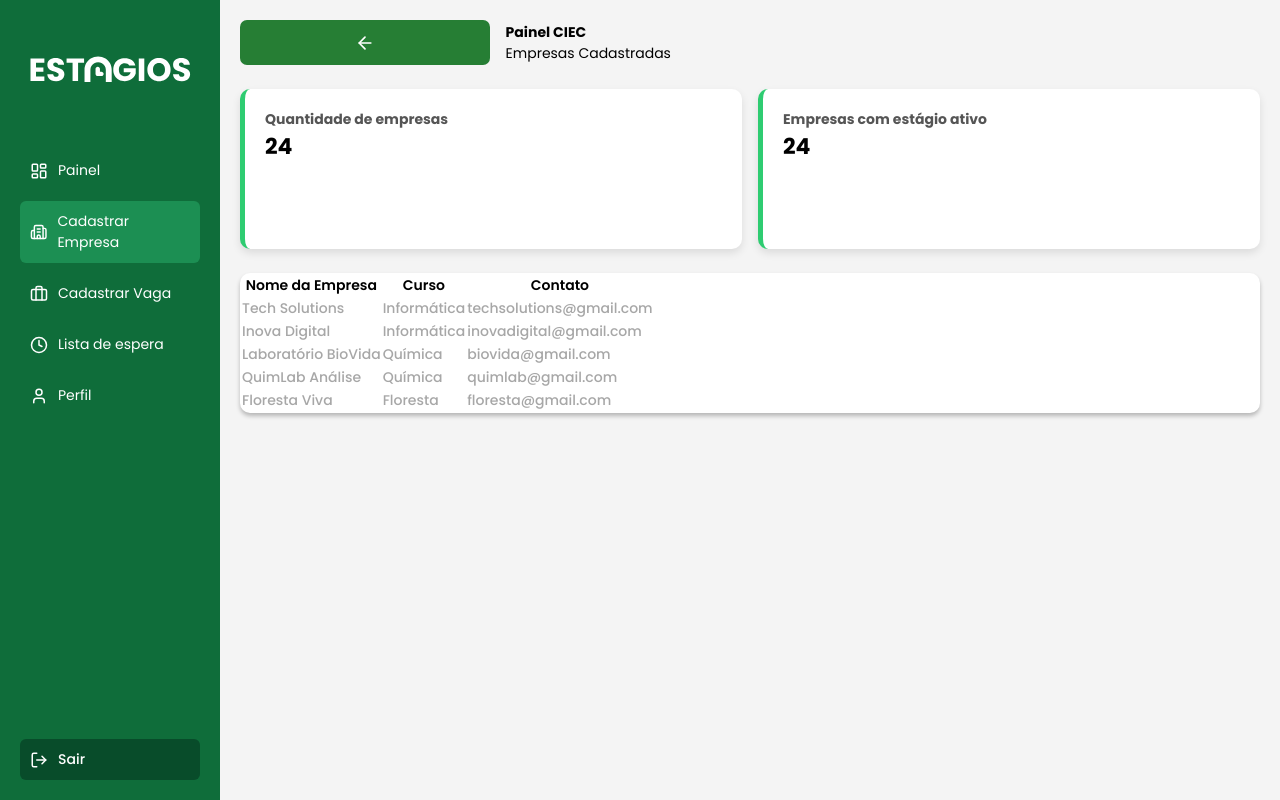
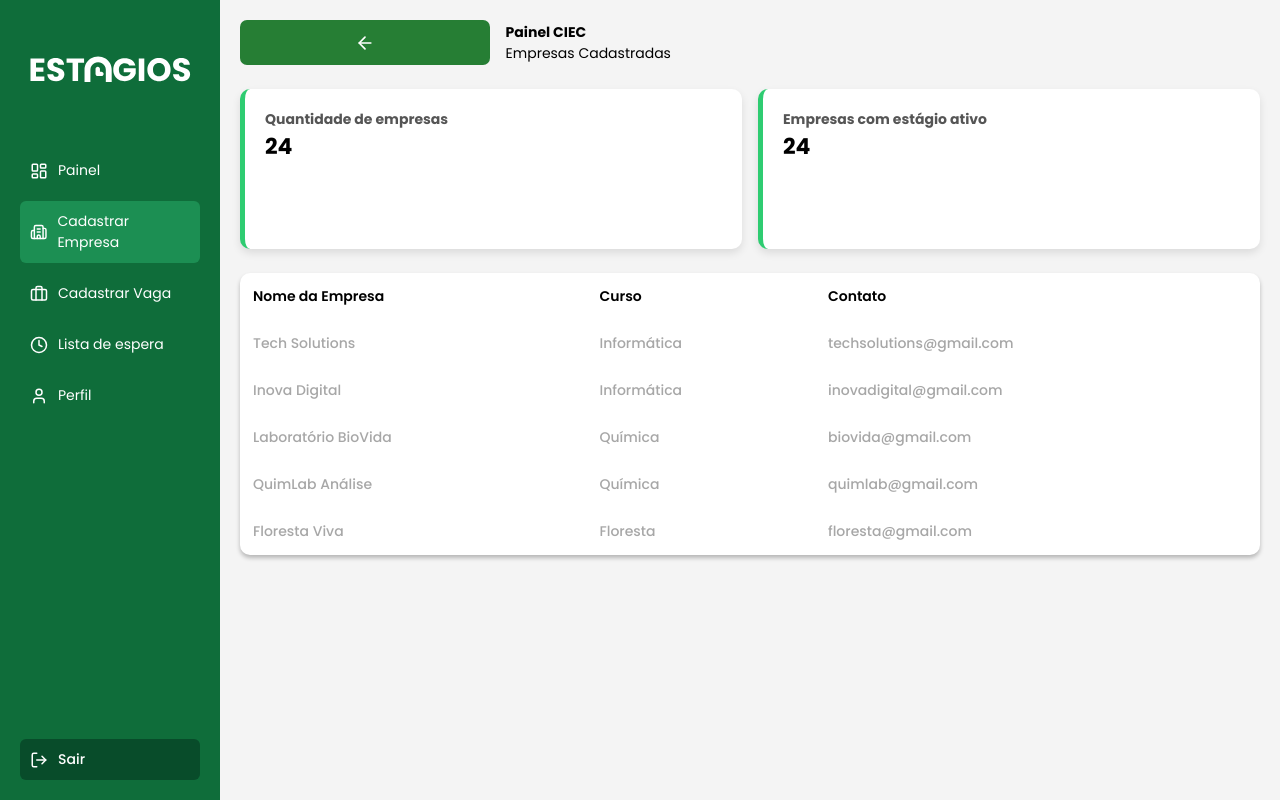
Before and after one commit to ladesa-ro/interns-webapp, a React (Vite) app: page /empresa in a window 1280 px wide. Built offline with nearby package versions, Linux system fonts and the light colour scheme; sample sign-in values are in the browser's storage.

Commit message:
feat: finishing the styles in table  :sparkles:

```diff
--- a/src/components/global_Components/Tabela.jsx
+++ b/src/components/global_Components/Tabela.jsx
@@ -32,7 +32,7 @@ const Tabela = () => {
     <div className={styles.tabela}>
         <table>
             <thead>
-                <tr>
+                <tr className={styles.titulo}>
                     <th>Nome da Empresa</th>
                     <th>Curso</th>
                     <th>Contato</th>
@@ -40,7 +40,7 @@ const Tabela = () => {
             </thead>
             <tbody>
                 {empresas.map((empresa, index) => (
-                    <tr key={index}>
+                    <tr key={index} className={styles.linha}>
                         <td>{empresa.nome}</td>
                         <td>{empresa.curso}</td>
                         <td>{empresa.contato}</td>
--- a/src/components/global_Components/Tabela.module.css
+++ b/src/components/global_Components/Tabela.module.css
@@ -1,14 +1,22 @@
 *{
     font-size: 14px;
 }
+table {
+    width: 100%;
+    border-collapse: collapse;
+}
 th{
     font-weight: 600;
+    text-align: left;
+    padding: 13px;
 }
 td{
     font-weight: 500;
     color: #a7a7a7;
+    padding: 13px;
 }
 .tabela{
+    overflow-x: auto;
     background-color: #fff;
     border-radius: 10px;
     box-shadow: 0px 3px 4px rgba(0, 0, 0, 0.25);
```
